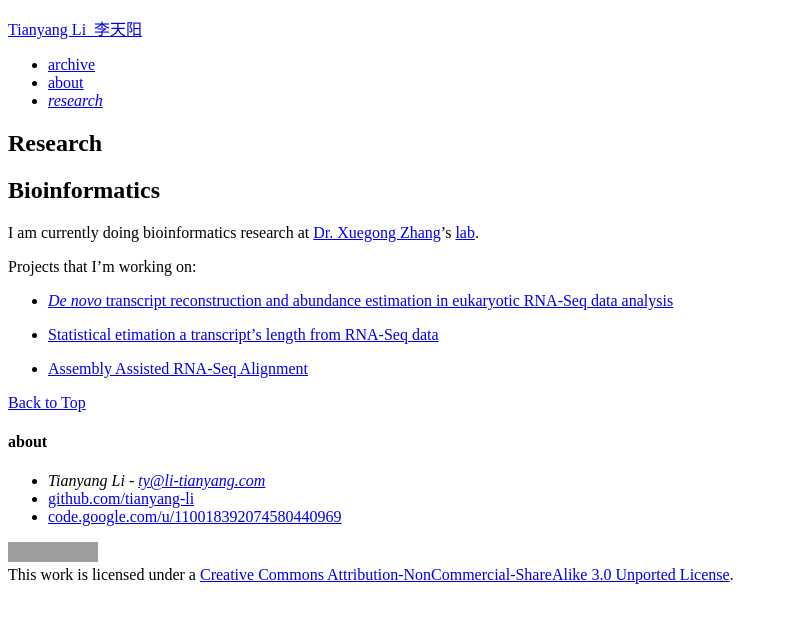
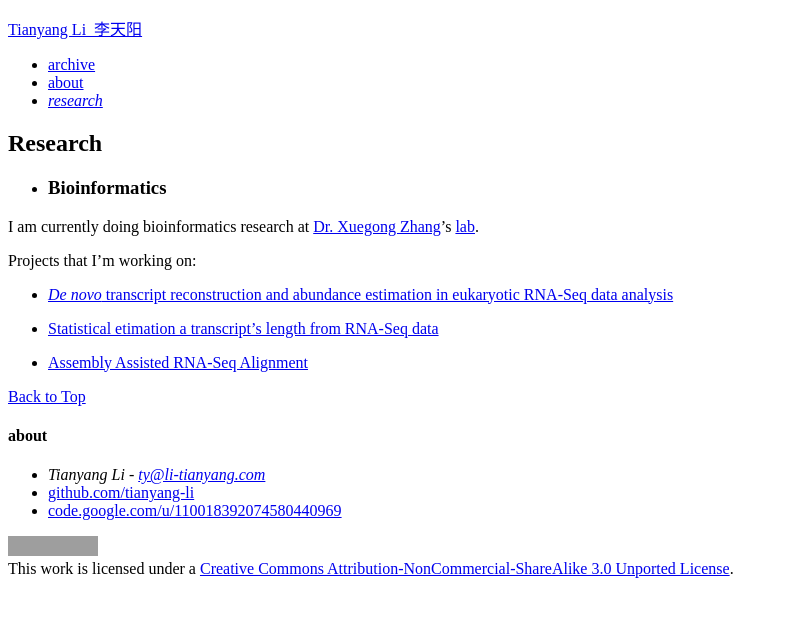
Before and after one commit to li-tianyang/li-tianyang.github.com, a Jekyll site: the page built from research/index.md, in a window 1280 px wide. Shown: the top 623 px of the page, without its empty margins (0-788 px from the left). Built offline with Jekyll 4.4.1, drawn with Linux system fonts in a browser that asks for light colours; grey boxes are pictures that could not be loaded.

Commit message:
made it to look better

```diff
--- a/research/index.md
+++ b/research/index.md
@@ -7,7 +7,7 @@ description: ""
 
 # Research
 
-## Bioinformatics
+* ### Bioinformatics
 
 I am currently doing bioinformatics research at [Dr. Xuegong Zhang](http://bioinfo.au.tsinghua.edu.cn/member/xzhang/XZhang_English.htm)'s [lab](http://bioinfo.au.tsinghua.edu.cn/enarticle/index.html).
 
```
